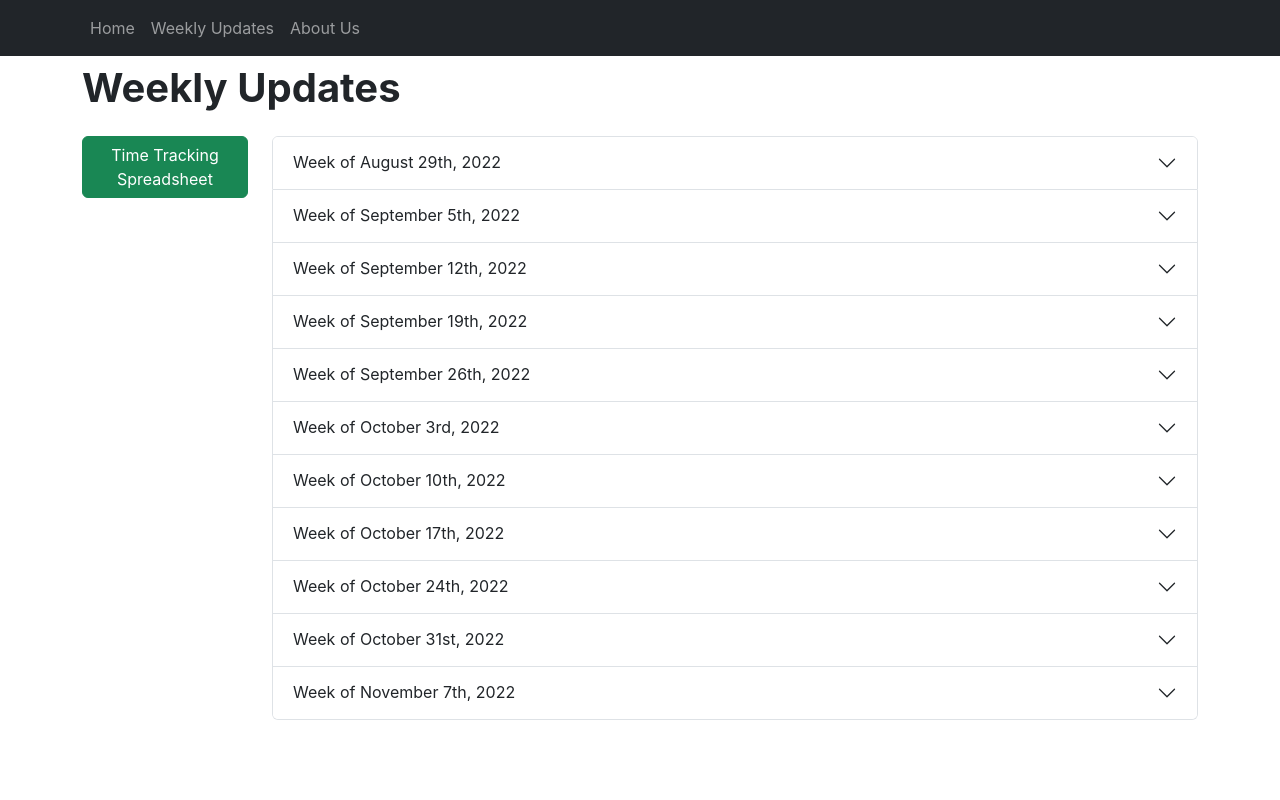
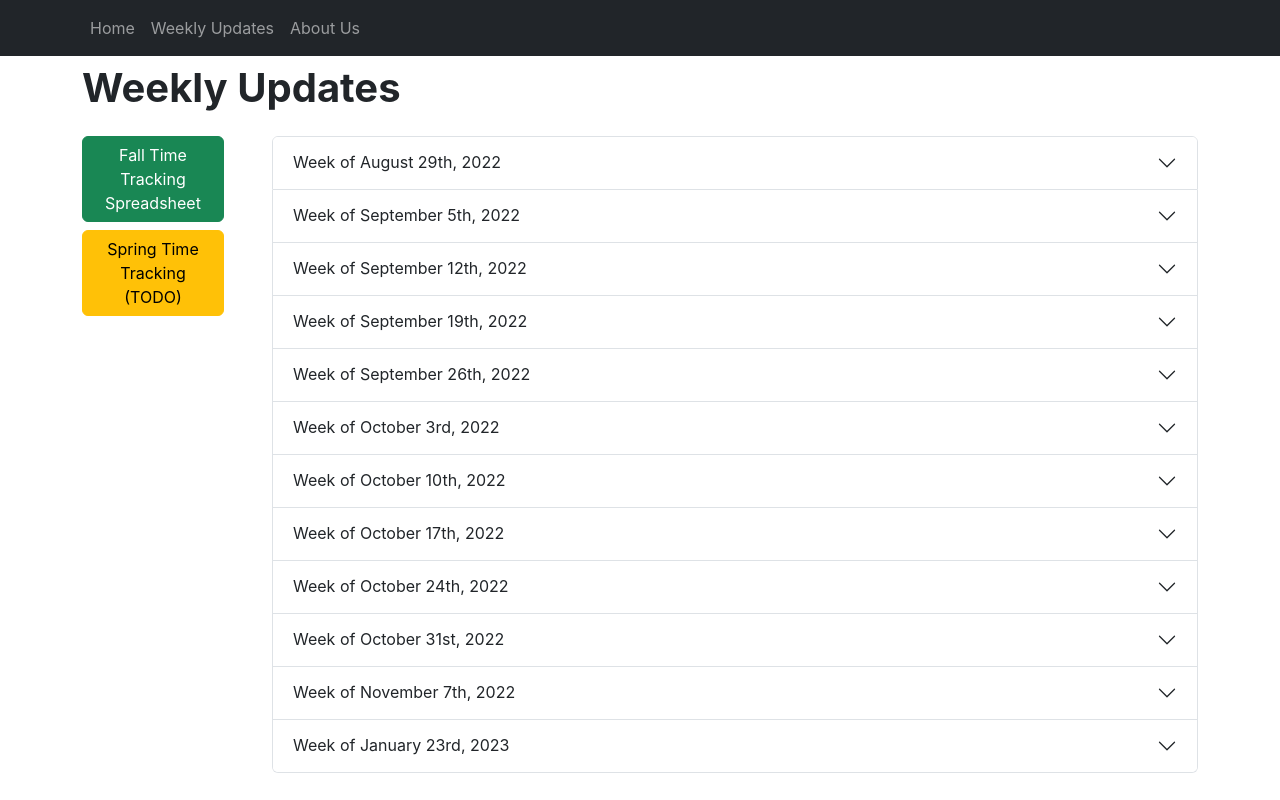
Before and after one commit to TestSmells/SeniorProject, a React (Create React App) app: page /#/weekly in a window 1280 px wide. Built offline with nearby package versions, Linux system fonts and the light colour scheme.

Commit message:
update 4up and add new time tracking menu item

```diff
--- a/src/4ups.json
+++ b/src/4ups.json
@@ -215,5 +215,29 @@
         "Needs": [
             "None"
         ]
+    },
+    {
+        "StartDate": "January 23rd, 2023",
+        "Progress": [
+            "Completed unit testing of API repository layer classes.",
+            "Developed solution for networking between docker containers (database and server application). Still need to resolve an issue with datasource setup on the server application side of things.",
+            "User instructions for running the tool created."
+        ],
+        "Risks": [
+            "General schedule concerns",
+            "Usability testing scope",
+            "Team illness",
+            "TSDetect tool bug rendering it inoperable in various runs"
+        ],
+        "Plans": [
+            "Refamiliarize ourselves with environment, begin working on final set of features for MVP.",
+            "Begin fleshing out script for usability testing later in semester.",
+            "Begin drafting technical report document for EOS.",
+            "Finish up Pull Requests for completed stories."
+        ],
+        "Needs": [
+            "Determine where the server is going to live.",
+            "Field interest for usability testing users."
+        ]
     }
 ]
--- a/src/index.css
+++ b/src/index.css
@@ -37,3 +37,8 @@ h1 {
 .home-title {
   margin-bottom: 1.5rem;
 }
+
+.weekly-menu-item {
+  width: 100%;
+  padding-bottom: 0.5rem;
+}
--- a/src/pages/Weekly.js
+++ b/src/pages/Weekly.js
@@ -14,11 +14,20 @@ const Home = () => {
             </Row>
             <Row>
                 <Col sm={2}>
-                    <a href="https://docs.google.com/spreadsheets/d/18-L8U9jV1wC0lBaZethwOkAlIVz_PU4vnbdsJsMclNw/edit?usp=sharing">
-                        <Button variant="success">
-                            Time Tracking Spreadsheet
-                        </Button>
-                    </a>
+                    <Row className="weekly-menu-item">
+                        <a href="https://docs.google.com/spreadsheets/d/18-L8U9jV1wC0lBaZethwOkAlIVz_PU4vnbdsJsMclNw/edit?usp=sharing">
+                            <Button variant="success">
+                                Fall Time Tracking Spreadsheet
+                            </Button>
+                        </a>
+                    </Row>
+                    <Row className="weekly-menu-item">
+                        <a href="tbd">
+                            <Button variant="warning">
+                                Spring Time Tracking (TODO)
+                            </Button>
+                        </a>
+                    </Row>
                 </Col>
                 <Col>
                     <Accordion>
```
